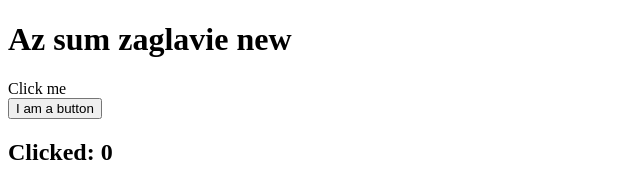
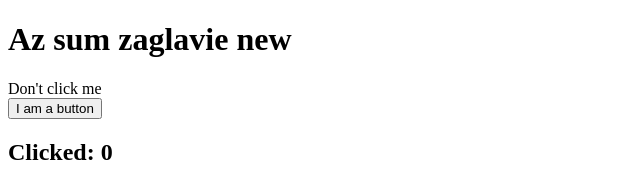
Before and after one commit to mrtngv/LC-UI, a React (Create React App) app: page / in a window 1280 px wide. Shown: the top 170 px of the page, without its empty margins (0-640 px from the left). Built offline with nearby package versions, Linux system fonts and the light colour scheme.

Commit message:
promenih label

```diff
--- a/src/App.js
+++ b/src/App.js
@@ -20,7 +20,7 @@ class App extends React.Component {
       <div>
         <h1>Az sum zaglavie new</h1>
         <span>
-          <label>Click me</label><br />
+          <label>Don't click me</label><br />
           <button onClick={this.handleClick}>I am a button</button>
         </span>
         <h2>{"Clicked: " + this.state.buttonClicked}</h2>
```
